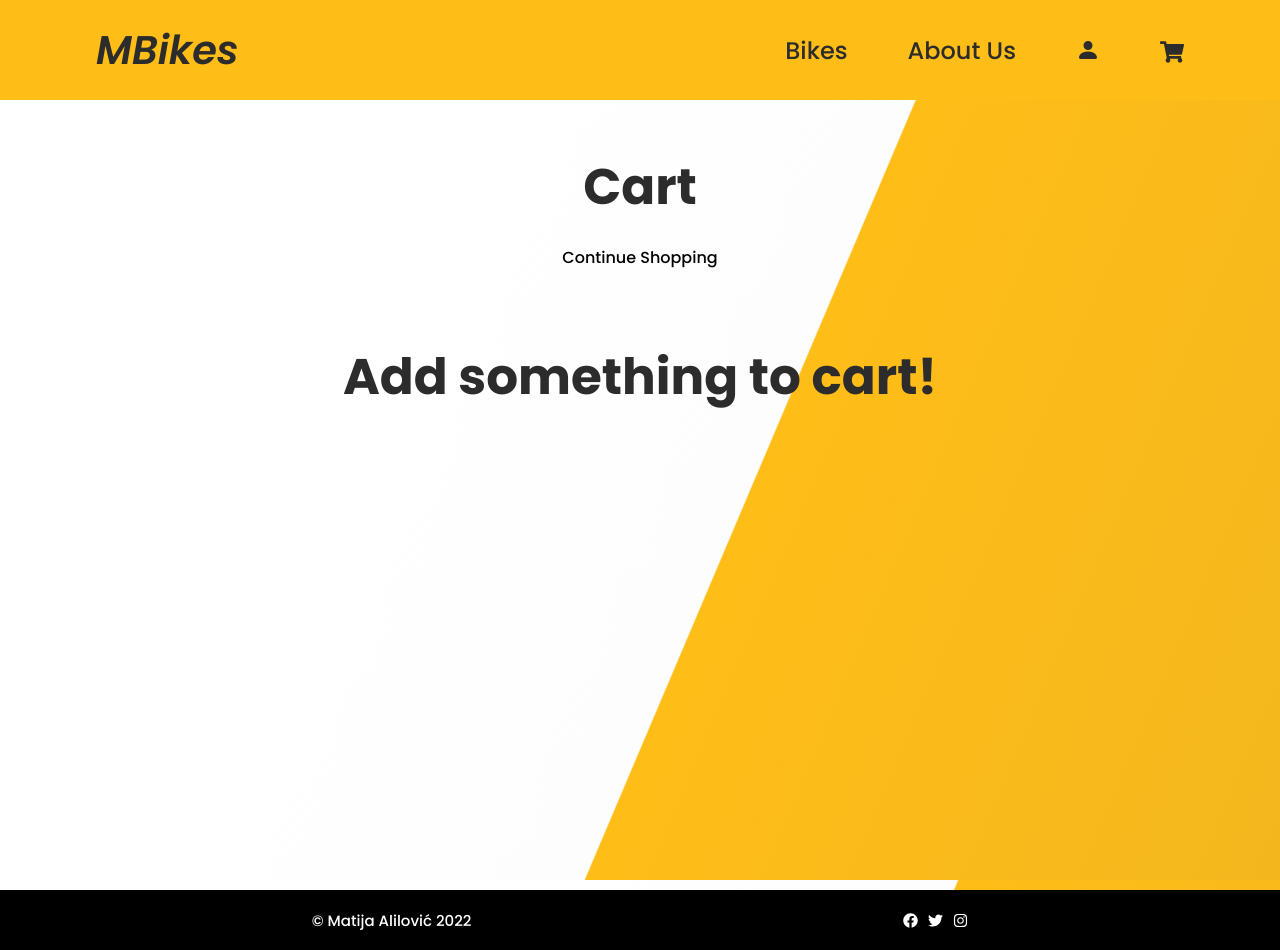
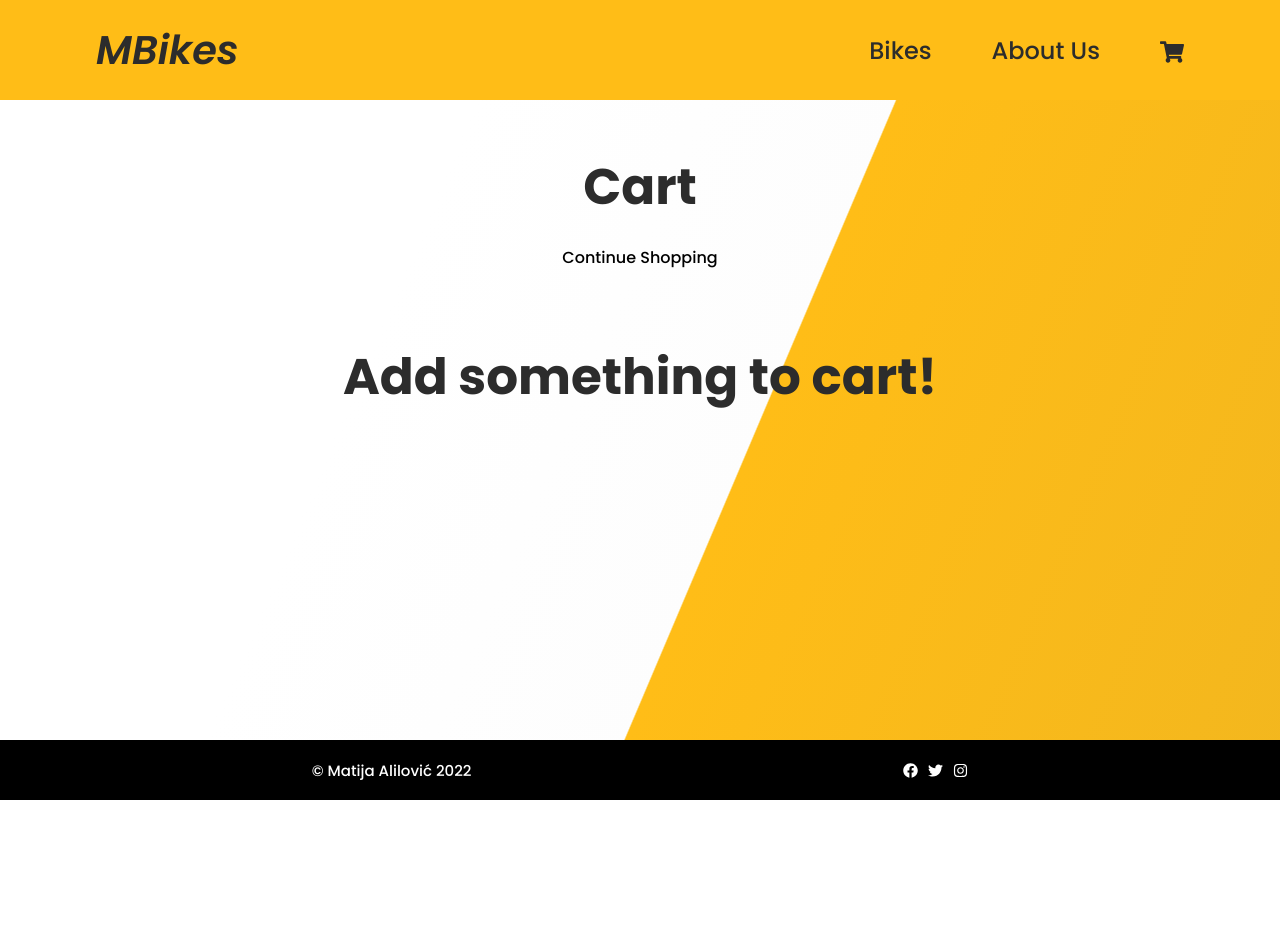
Before and after one commit to Matematko123/MBikes, a React (Create React App) app in the folder client/: page /cart in a window 1280 px wide. After the commit the page ends 800 px from the top, so only its background shows below. Built offline with nearby package versions, Linux system fonts and the light colour scheme.

Commit message:
fixed minor bugs

```diff
--- a/client/src/App.css
+++ b/client/src/App.css
@@ -6,6 +6,27 @@
   --text: #2c2c2c;
   --text-hover: #000000;
   --hr: #0000003b;
+}
+
+/* width */
+::-webkit-scrollbar {
+  width: 10px;
+  background: white;
+}
+
+/* Track */
+::-webkit-scrollbar-track {
+  background-color: var(--primary);
+}
+
+/* Handle */
+::-webkit-scrollbar-thumb {
+  background: var(--text);
+}
+
+/* Handle on hover */
+::-webkit-scrollbar-thumb:hover {
+  background: black;
 }
 
 html {
--- a/client/src/components/BikeSelect/BikeSlider.jsx
+++ b/client/src/components/BikeSelect/BikeSlider.jsx
@@ -12,7 +12,9 @@ import React from 'react';
 
 const Container = styled.div`
   width: 100%;
-  height: 100vh;
+  margin-bottom: 15rem;
+  @media (max-width: 768px) {
+  }
 `;
 const Wrapper = styled.div`
   width: 85%;
@@ -127,7 +129,7 @@ function BikeSlider() {
               weight={'20'}
             ></BikeSelector>
             <BikeSelector
-              img={bike3}
+              img="https://www.santacruzbicycles.com/_next/image?url=https%3A%2F%2Fimages.prismic.io%2Fsantacruzbikesstatic%2F07e8b7c6-3f4f-4c9e-ac0e-8badc915d465_MY22_Hightower_CC_XO1_AXS_RSV_Melon_NoDrop.png%3Fauto%3Dcompress%2Cformat&w=992&q=100"
               battery={'10 km'}
               charging={'30 min'}
               speed={'20'}
--- a/client/src/components/Categories/Categories.jsx
+++ b/client/src/components/Categories/Categories.jsx
@@ -27,6 +27,10 @@ const Container = styled.div`
     font-size: 2rem;
     margin-bottom: 2rem;
   }
+
+  @media (max-width: 768px) {
+    margin-top: 15rem;
+  }
 `;
 
 const List = styled.div`
@@ -34,6 +38,10 @@ const List = styled.div`
   justify-content: space-between;
   margin-top: 2rem;
   gap: 4rem;
+
+  @media (max-width: 768px) {
+    flex-direction: column;
+  }
 `;
 
 function Categories() {
--- a/client/src/components/Footer/Footer.jsx
+++ b/client/src/components/Footer/Footer.jsx
@@ -8,6 +8,11 @@ const Container = styled.footer`
   background-color: black;
   color: white;
   height: 6rem;
+
+  position: absolute;
+  left: 0;
+  right: 0;
+  bottom: 0;
 `;
 
 const Wrapper = styled.div`
--- a/client/src/components/Navbar/Navbar.jsx
+++ b/client/src/components/Navbar/Navbar.jsx
@@ -99,7 +99,7 @@ function Navbar() {
           <Links>
             <Link to="/#Bikes">Bikes</Link>
             <Link to="/#AboutUs">About Us</Link>
-            <BsPersonFill />
+            {/* <BsPersonFill /> */}
             <Link to="/cart">
               <Badge className="badge" badgeContent={quantity} color="primary">
                 <FaShoppingCart />
--- a/client/src/components/Products/Product.jsx
+++ b/client/src/components/Products/Product.jsx
@@ -106,9 +106,6 @@ function Product({ item }) {
             <FaSearch></FaSearch>
           </Icon>
         </Link>
-        <Icon>
-          <FaHeart></FaHeart>
-        </Icon>
       </Info>
       <BikeName>{item.title}</BikeName>
       <BikeDesc>
--- a/client/src/components/Products/Products.jsx
+++ b/client/src/components/Products/Products.jsx
@@ -95,7 +95,7 @@ function Products({ children, category, filters, sort }) {
             ))
           : products
               .slice(0, 8)
-              .map((item) => <Product kecd y={item._id} item={item} />)}
+              .map((item) => <Product key={item._id} item={item} />)}
       </List>
     </Container>
   );
--- a/client/src/pages/CartPage.jsx
+++ b/client/src/pages/CartPage.jsx
@@ -14,19 +14,18 @@ import { useNavigate } from 'react-router-dom';
 
 import StripeCheckout from 'react-stripe-checkout';
 
+import { publicRequest } from '../requestMethods';
+
 const KEY = process.env.REACT_APP_STRIPE;
 
 const Container = styled.div`
-  height: 110vh;
-
-  footer {
-    position: absolute;
-    bottom: -15rem;
-    width: 100%;
-  }
-
+  min-height: 100vh;
+  position: relative;
+  padding-bottom: 0rem;
   color: var(--text);
   font-weight: 500;
+
+  /* padding-bottom: 7rem; */
 
   @media (max-width: 768px) {
     height: 100%;
@@ -129,6 +128,7 @@ const CartItem = styled.div`
     }
   }
 `;
+
 const CartDesc = styled.div`
   display: flex;
   flex-direction: column;
@@ -136,7 +136,7 @@ const CartDesc = styled.div`
 
 const CartFooter = styled.div`
   text-align: right;
-
+  margin-bottom: 10rem;
   span {
     font-size: 2.2rem;
     font-weight: 600;
@@ -169,6 +169,7 @@ export default function CartPage() {
   // @ts-ignore
   const cart = useSelector((state) => state.cart);
   const [stripeToken, setStripeToken] = useState(null);
+  const [orderDone, setOrderDone] = useState(false);
   const dispatch = useDispatch();
   const navigate = useNavigate();
 
@@ -181,9 +182,24 @@ export default function CartPage() {
   }
 
   useEffect(() => {
-    stripeToken && navigate('/');
     stripeToken && dispatch(clearAllProducts());
+    stripeToken && setOrderDone(true);
+
+    async function addOrder() {
+      console.log(stripeToken);
+      publicRequest.post('/orders/', {
+        name: stripeToken.card.name,
+        email: stripeToken.email,
+        products: cart.products,
+        address: `${stripeToken.card.address_country}, ${stripeToken.card.address_city}, ${stripeToken.card.address_line1}`,
+      });
+    }
+    stripeToken && addOrder();
   }, [stripeToken]);
+
+  useEffect(() => {
+    window.scrollTo(0, 0);
+  }, []);
 
   return (
     <Container>
@@ -193,6 +209,7 @@ export default function CartPage() {
         <Link to="/#Bikes">
           <ContinueShopping>Continue Shopping</ContinueShopping>
         </Link>
+
         {cart.products.length ? (
           <>
             <CartItemsHeader>
@@ -244,7 +261,14 @@ export default function CartPage() {
             </CartFooter>
           </>
         ) : (
-          <h2> Add something to cart!</h2>
+          !orderDone && <h2> Add something to cart!</h2>
+        )}
+        {orderDone && (
+          <h2>
+            Thank you for your order! <br /> <br />
+            We're processing it now. <br /> You will recieve email with delivery
+            details!
+          </h2>
         )}
       </Wrapper>
       <Footer></Footer>
--- a/client/src/pages/HomePage.jsx
+++ b/client/src/pages/HomePage.jsx
@@ -6,10 +6,16 @@ import Categories from '../components/Categories/Categories';
 import Products from '../components/Products/Products';
 import AboutUs from '../components/AboutUs/AboutUs';
 import Footer from '../components/Footer/Footer';
+import styled from 'styled-components';
+
+const Home = styled.div`
+  padding-bottom: 1rem;
+  position: relative;
+`;
 
 function HomePage() {
   return (
-    <>
+    <Home>
       <Navbar></Navbar>
       <BikeSlider></BikeSlider>
       <Categories></Categories>
@@ -21,7 +27,7 @@ function HomePage() {
       />
       <AboutUs></AboutUs>
       <Footer></Footer>
-    </>
+    </Home>
   );
 }
 
--- a/client/src/pages/ProductListPage.jsx
+++ b/client/src/pages/ProductListPage.jsx
@@ -7,7 +7,15 @@ import Navbar from '../components/Navbar/Navbar';
 import Products from '../components/Products/Products';
 import Footer from '../components/Footer/Footer';
 
-const Container = styled.div``;
+const Container = styled.div`
+  min-height: 100vh;
+  position: relative;
+
+  @media (max-width: 768px) {
+    height: 100%;
+    padding-bottom: 10rem;
+  }
+`;
 
 const FilterContainer = styled.div`
   display: flex;
@@ -64,9 +72,9 @@ export default function ProductListPage() {
             <FilterText> Filter Products: </FilterText>
             <Select name="travel" onChange={handleFilters}>
               <Option disabled>Travel</Option>
-              <Option>100mm</Option>
-              <Option>120mm</Option>
-              <Option>140mm</Option>
+              <Option value="100">100mm</Option>
+              <Option value="120">120mm</Option>
+              <Option value="140">140mm</Option>
             </Select>
           </Filter>
           <Filter>
--- a/client/src/pages/ProductPage.jsx
+++ b/client/src/pages/ProductPage.jsx
@@ -15,7 +15,7 @@ import { useDispatch } from 'react-redux';
 
 const Container = styled.div`
   position: relative;
-  height: 110vh;
+  min-height: 100vh;
   footer {
     position: absolute;
     bottom: -6rem;
@@ -28,7 +28,7 @@ const Container = styled.div`
 `;
 
 const Wrapper = styled.div`
-  padding-top: 4rem;
+  padding-top: 5rem;
   width: 85%;
   margin: 0 auto;
 
@@ -142,6 +142,10 @@ export default function ProductPage() {
   });
 
   useEffect(() => {
+    window.scrollTo(0, 0);
+  }, []);
+
+  useEffect(() => {
     async function getProduct() {
       try {
         const res = await publicRequest.get('/products/find/' + id);
@@ -172,7 +176,7 @@ export default function ProductPage() {
               </TextBlock>
               <TextBlock>
                 <h4>Charging time</h4>
-                <span>{product.battery}</span>
+                <span>{product.battery} min</span>
               </TextBlock>
               <TextBlock>
                 <h4>Assist speed</h4>
@@ -197,10 +201,10 @@ export default function ProductPage() {
             <b>Top Speed:</b> <br /> {product.speed} kmph
           </span>
           <span>
-            <b>Battery life:</b> <br /> {product.battery}
+            <b>Charging time:</b> <br /> {product.battery} min
           </span>
           <span>
-            <b>Front Travel:</b> <br /> {product.travel}
+            <b>Front Travel:</b> <br /> {product.travel} mm
           </span>
           <span>
             <b>Description:</b> <br /> {product.desc}
```
Also changed, not shown: 2 other files (tests, documents, lock files or other folders).
